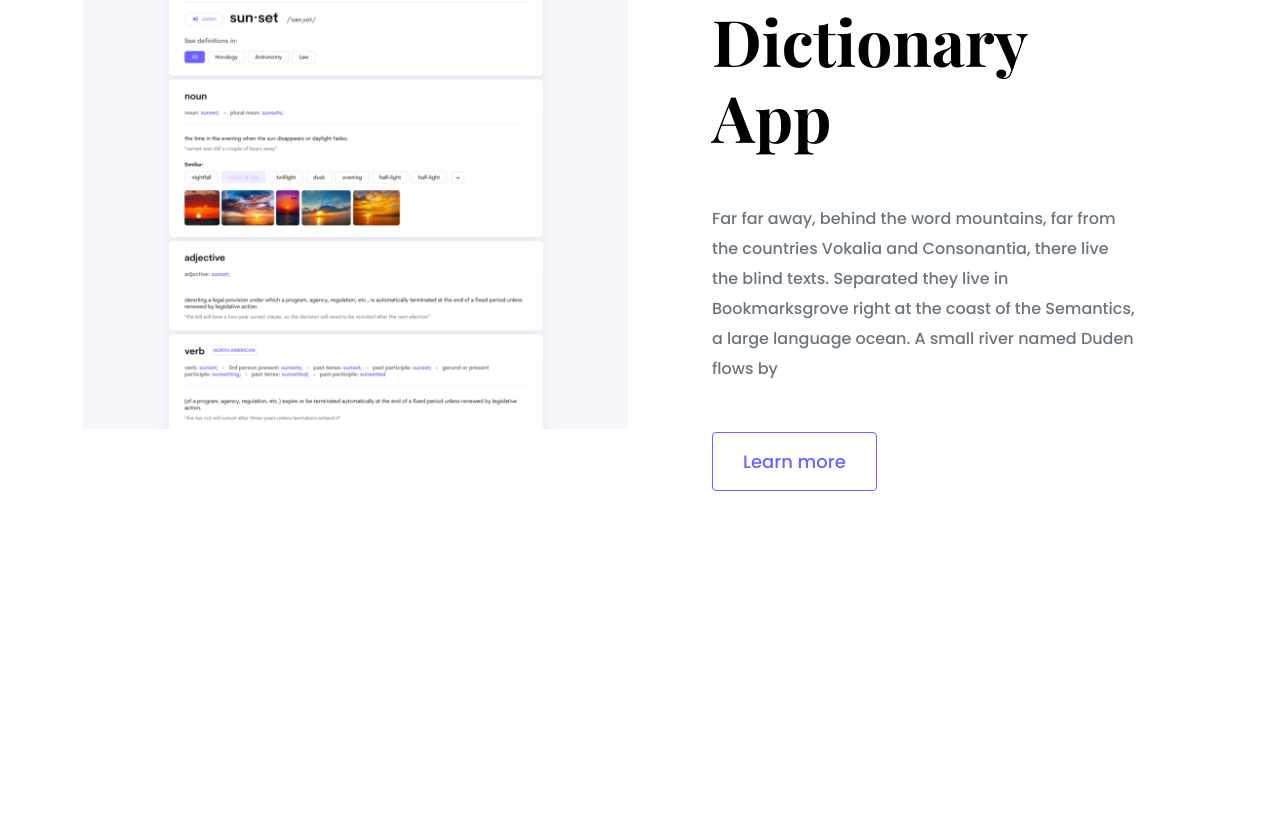
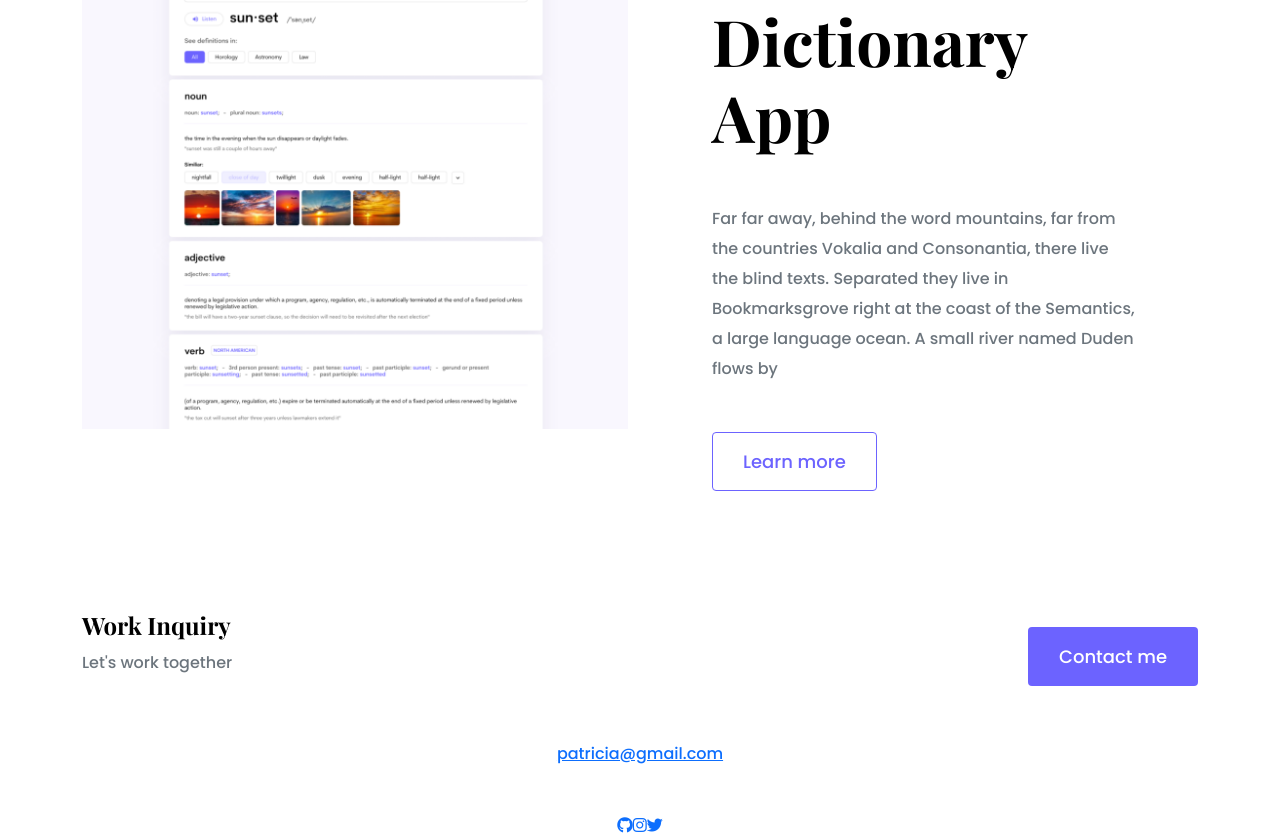
Before and after one commit to laurasc14/Portfolio_project, a plain HTML site: page index.html in a window 1280 px wide. Shown: the part 2370-3208 px from the top of the page. Before the commit the page ends 2981 px from the top, so only its background shows below. Drawn offline with nearby package versions, Linux system fonts and the light colour scheme.

Commit message:
add footer

```diff
--- a/index.html
+++ b/index.html
@@ -93,13 +93,34 @@
                 </div>
             </div>
         </div>
+        <footer>
+            <div class="contact-box justify-content-between mb-5 d-none d-md-flex">
+                <div>
+                    <h4>Work Inquiry</h4>
+                    <p class="text-muted">Let's work together</p>
+                </div>
+                <div>
+                    <a href="" class="btn btn-branding mt-3"> Contact me </a>
+                </div>
+            </div>
+            <div class="d-flex justify-content-center mb-5">
+                <a href="mailto:patricia@gmail.com" class="email-link">
+            patricia@gmail.com
+          </a>
+            </div>
+            <div class="social-links d-flex justify-content-center">
+                <a href="https://www.github.com/patricia" target="_blank">
+                    <i class="fab fa-github"></i>
+                </a>
+                <a href="https://www.instragram.com/patricia" target="_blank">
+                    <i class="fab fa-instagram"></i>
+                </a>
+                <a href="https://www.twitter.com/patricia" target="_blank">
+                    <i class="fab fa-twitter"></i>
+                </a>
+            </div>
+        </footer>
     </div>
 </body>
 
 </html>
-</div>
-</div>
-</div>
-</body>
-
-</html>
```
Also changed, not shown: contact.html (+43 -0 lines), work.html (+3 -0 lines).
